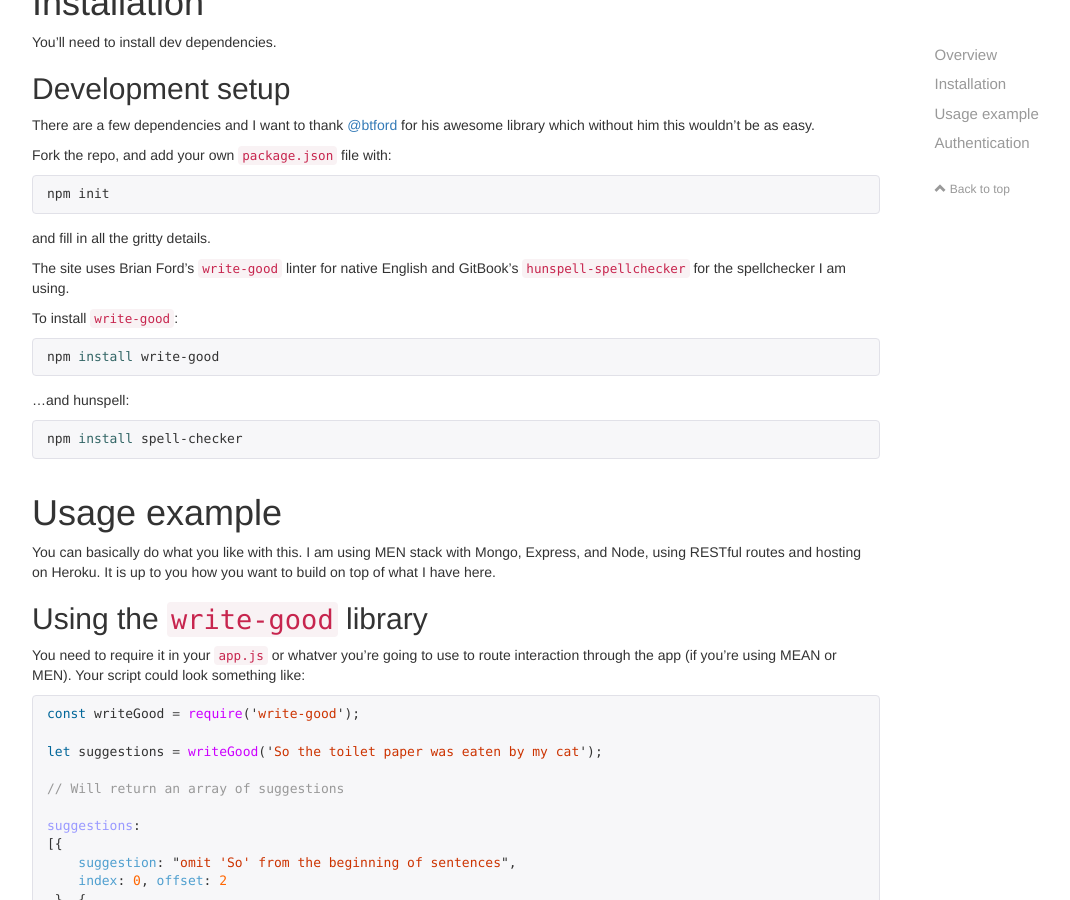
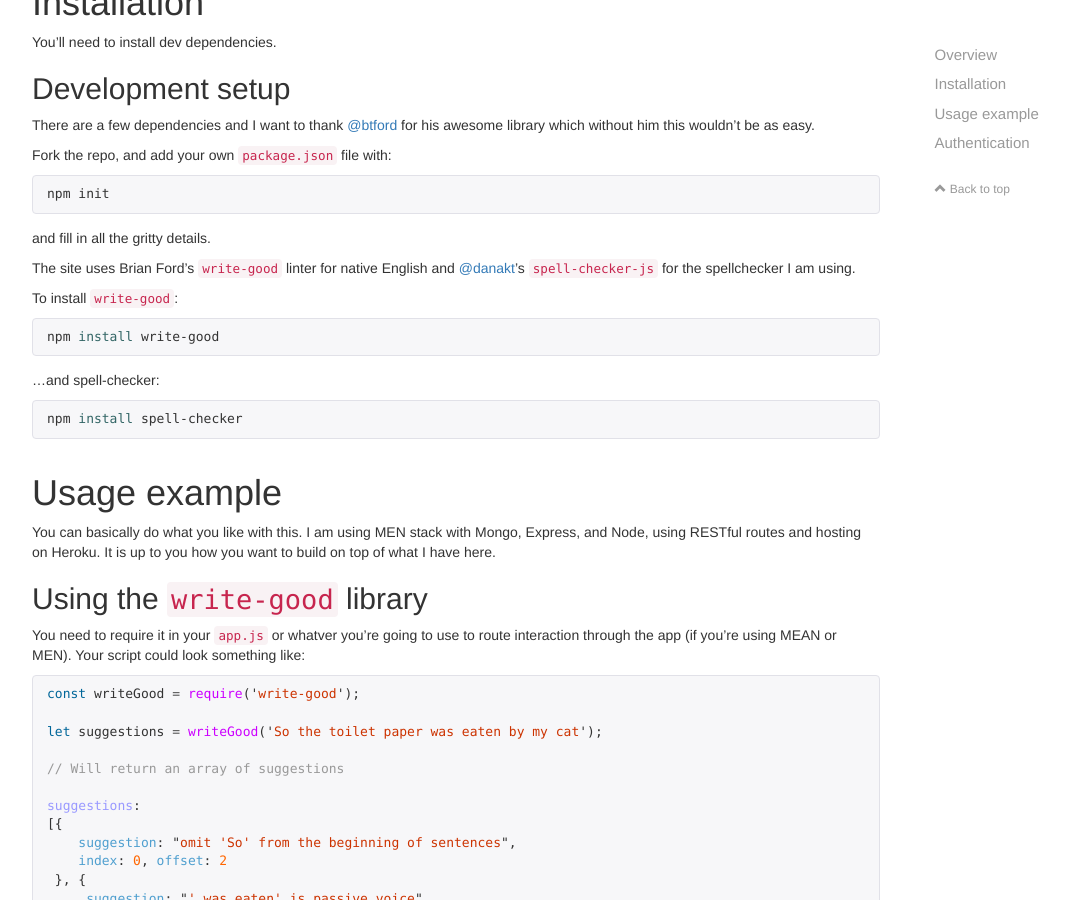
Before and after one commit to twhite96/chys-docs, a Jekyll site: the page built from index.md, in a window 1280 px wide and 900 px high, scrolled down 739 px. Shown: the whole window, without its empty margins (38-1108 px from the left). Built offline with Jekyll 4.4.1, drawn with Linux system fonts in a browser that asks for light colours; nearby versions of some CDN libraries; comment, search, counter and statistics services are not loaded; our own code applies the rules of GitHub Pages for plain Markdown files.

Commit message:
Updates docs

````diff
--- a/index.md
+++ b/index.md
@@ -34,14 +34,14 @@ npm init
 ```
 and fill in all the gritty details.
 
-The site uses Brian Ford's `write-good` linter for native English and GitBook's `hunspell-spellchecker` for the spellchecker I am using.
+The site uses Brian Ford's `write-good` linter for native English and [@danakt](https://github.com/danakt/spell-checker.js)'s `spell-checker-js` for the spellchecker I am using.
 
 To install `write-good`:
 
 ```bash
 npm install write-good
 ```
-...and hunspell:
+...and spell-checker:
 
 ```bash
 npm install spell-checker
````
